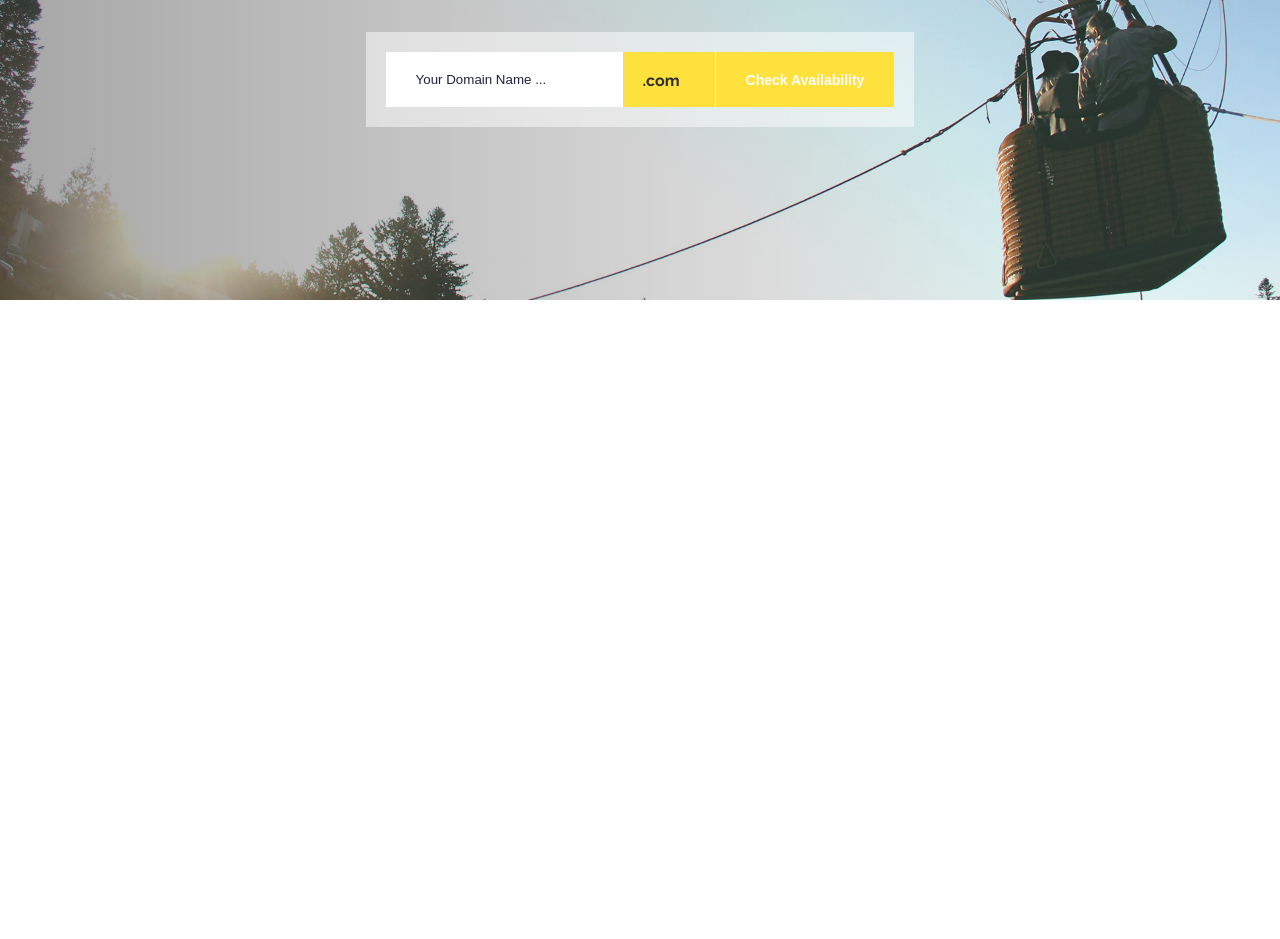
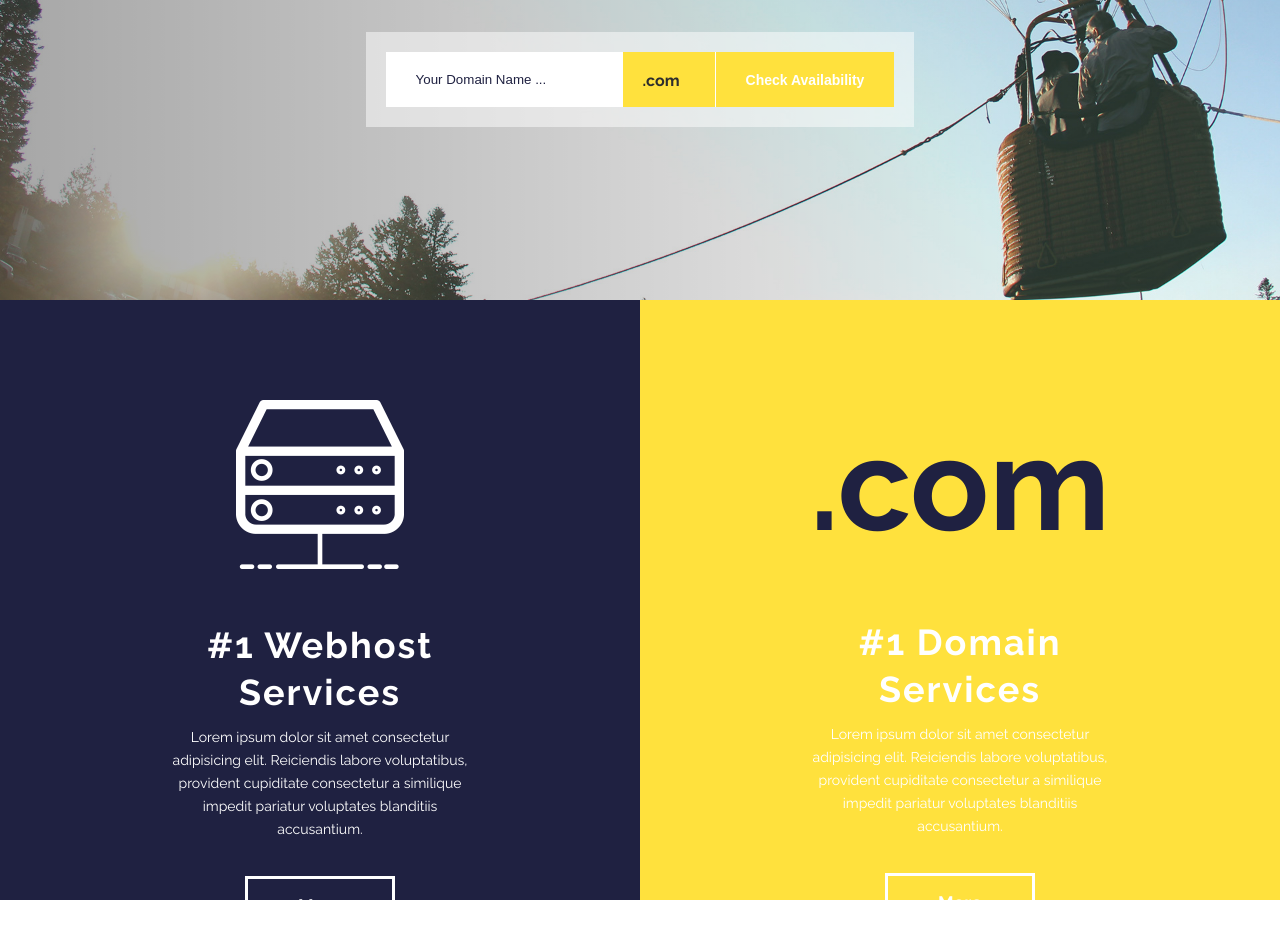
Before and after one commit to RubezicM/MaguwoHost, a website: page src/index.html in a window 1280 px wide. Shown: the part 500-1439 px from the top of the page. Before the commit the page ends 800 px from the top, so only its background shows below. Drawn offline with Linux system fonts and the light colour scheme; a web font is replaced by a local one.

Commit message:
Finished styling the services section for large screens and added hover effects for the buttons

```diff
--- a/src/index.html
+++ b/src/index.html
@@ -65,6 +65,29 @@
             </div>
         </div>
     </header>
+    <main>
+        <section class="section-services">
+            <div class="split-panel split-panel--blue">
+                        <div class="services">
+                            <img src="img/shape-big.png" class="services__figure services__figure--image"></img>
+                            <h2 class="heading-secondary">#1 Webhost Services</h2>
+                            <p class="paragraph paragraph--white">Lorem ipsum dolor sit amet consectetur adipisicing elit. Reiciendis labore voluptatibus, provident
+                                cupiditate consectetur a similique impedit pariatur voluptates blanditiis accusantium.</p>
+                            <a href="#" class="btn btn--transparent btn--medium u-text--light u-font--bold">More</a>
+                        </div>
+
+            </div>
+            <div class="split-panel split-panel--yellow">
+                <div class="services">
+                    <span class="services__figure services__figure--text">.com</span>
+                    <h2 class="heading-secondary">#1 Domain Services</h2>
+                    <p class="paragraph paragraph--white">Lorem ipsum dolor sit amet consectetur adipisicing elit. Reiciendis labore voluptatibus, provident cupiditate
+                        consectetur a similique impedit pariatur voluptates blanditiis accusantium.</p>
+                    <a href="#" class="btn btn--transparent btn--medium u-text--light u-font--bold">More</a>
+                </div>
+            </div>
+        </section>
+    </main>
     <!--build:js -->
     <script src="scripts/main.js"></script>
     <!-- endbuild -->
--- a/src/sass/base/_typography.scss
+++ b/src/sass/base/_typography.scss
@@ -4,6 +4,9 @@ body {
     line-height: 1.3;
     color: $color-primary;
 }
+
+
+// Headings
 
 .heading-primary {
     color: $color-white;
@@ -21,3 +24,22 @@ body {
         display: block;
     }
 }
+
+.heading-secondary {
+    color: $color-white;
+    font-weight: 700;
+    font-family: $font-family-primary;
+    font-size: 3.6rem;
+    margin-bottom: 1rem;
+    letter-spacing: .2rem;
+}
+
+// Paragraphs
+
+.paragraph {
+    font-size: 1.4rem;
+    line-height: 1.65;
+    &--white {
+    color: $color-white;
+    }
+}
--- a/src/sass/base/_utilities.scss
+++ b/src/sass/base/_utilities.scss
@@ -10,6 +10,9 @@
 .u-text--dark {
     color: $color-primary;
 }
+.u-text--light {
+    color: $color-white;
+}
 
 .u-padding--medium {
     padding: 1.5rem 3rem;
--- a/src/sass/components/_btn.scss
+++ b/src/sass/components/_btn.scss
@@ -6,21 +6,35 @@
         display: inline-block;
         outline: none;
         border: none;
+        transition: all .3s;
+        position: relative;
 
+        &:hover {
+            box-shadow: 0 1rem 1rem rgba(0,0,0,.15);
+            transform: translateY(-1px);
+        }
     }
     &--yellow {
         background-color: $color-secondary;
     }
-    &--dark-text{
-        color:$color-primary;
-    }
+
 
     &--small {
         padding: 1.3rem 3.2rem;
         font-size: 1.3rem;
     }
-    &--bold {
-        font-weight: 700;
+    &--medium {
+        padding: 1.5rem 5rem;
+        font-size: 1.8rem;
+    }
+
+    &--transparent {
+        border: 3px solid $color-white !important;
+
+        &:hover {
+            background-color: $color-white;
+            color: $color-primary;
+        }
     }
 
 }
--- /dev/null
+++ b/src/sass/components/_services.scss
@@ -0,0 +1,21 @@
+.services {
+    margin: 0 auto;
+    width: 50%;
+    text-align: center;
+    padding: 10rem 0;
+
+    &__figure {
+        margin-bottom: 5rem;
+    }
+    &__figure--text{
+        font-size: 13rem;
+        font-weight: 700;
+        display: block;
+    }
+    &__figure--image {
+
+    }
+    .paragraph {
+        margin-bottom: 3.5rem;
+    }
+}
--- /dev/null
+++ b/src/sass/components/_split-panel.scss
@@ -0,0 +1,11 @@
+.split-panel {
+    width: 50%;
+    float: left;
+    height: 75vh;
+    &--blue {
+        background-color: $color-primary;
+    }
+    &--yellow {
+        background-color: $color-secondary;
+    }
+}
--- a/src/sass/main.scss
+++ b/src/sass/main.scss
@@ -12,6 +12,8 @@
 @import "components/btn";
 @import "components/hosting-check";
 @import "components/logo-box";
+@import "components/services";
+@import "components/split-panel";
 
 // Layouts
 
--- a/src/sass/pages/_home.scss
+++ b/src/sass/pages/_home.scss
@@ -0,0 +1,5 @@
+.section-services {
+
+    @include clearfix;
+
+}
```
Also changed, not shown: src/css/main.css. Lines whose indentation alone changed are shown as unchanged.
